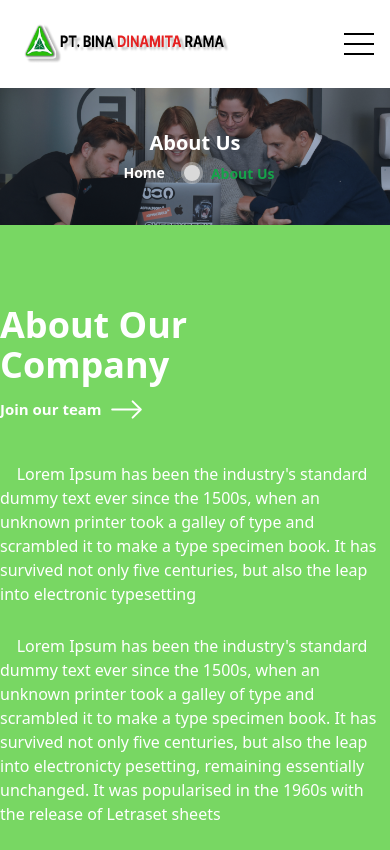
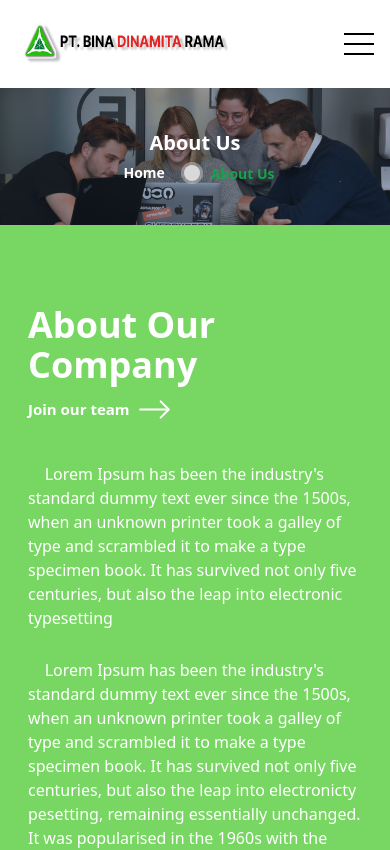
Before and after one commit to ujangaris/company-perusahaan, a React app: page /about in a window 390 px wide. Shown: the top 850 px of the page. Built offline with nearby package versions, Linux system fonts and the light colour scheme; the HTML template or start-up script is replaced by a standard one.

Commit message:
update about page

```diff
--- a/src/components/pages/About/AboutPage.jsx
+++ b/src/components/pages/About/AboutPage.jsx
@@ -11,7 +11,7 @@ export const AboutPage = () => {
     <>
       <Benner title="About Us" sub_title="About Us" to="/about" />
       <div className="our-company flex flex-wrap h-[1204px] w-full bg-[#78D763] mx-auto ">
-        <div className=" lg:max-w-7xl lg:flex justify-items-stretch mx-auto lg:gap-x-40 mt-20">
+        <div className="px-7 lg:max-w-7xl lg:flex justify-items-stretch mx-auto lg:gap-x-40 mt-20">
           <div className="left mb-7 ">
             <h1 className="text-4xl md:text-6xl font-bold text-white lg:mb-9">
               About Our <br />
```
